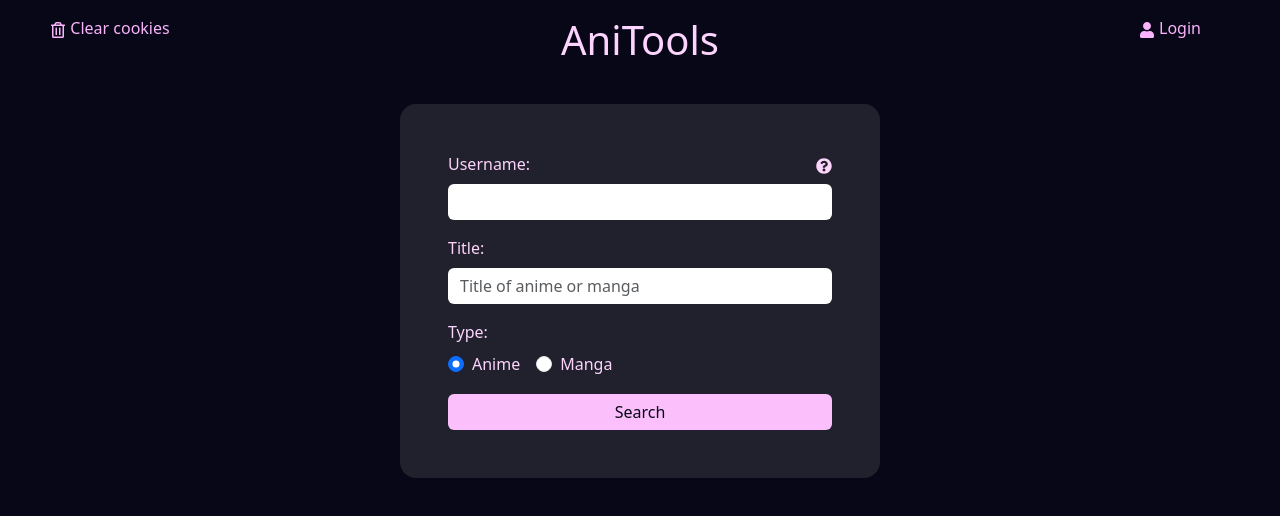
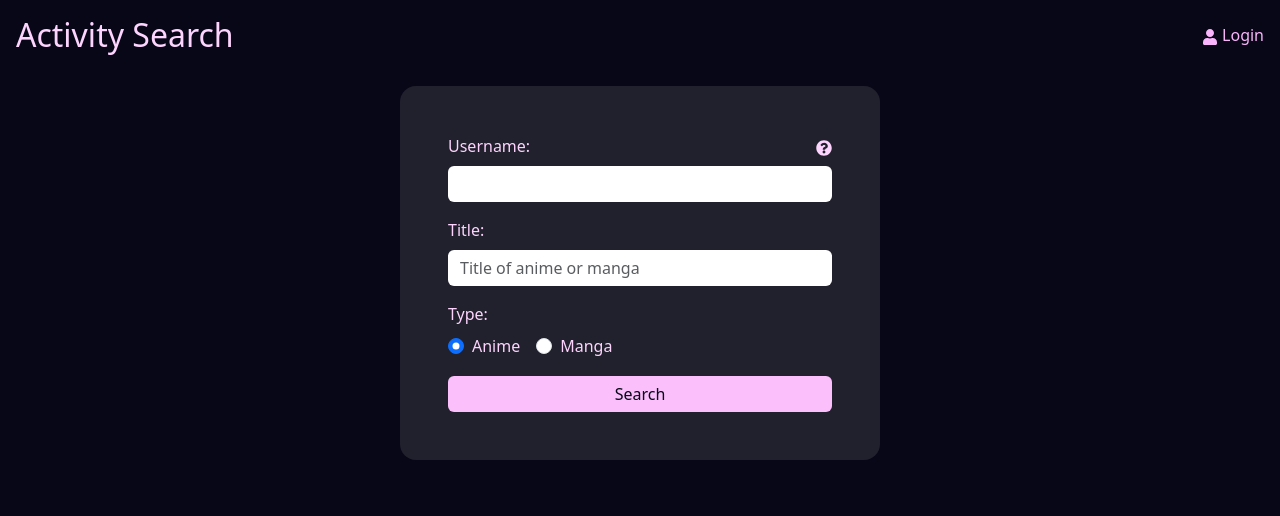
Before and after one commit to Randydator/ani-tools, a React (Vite) app: page /ActivitySearch in a window 1280 px wide. Shown: the top 516 px of the page. Built offline with nearby package versions, Linux system fonts and the light colour scheme.

Commit message:
look good

```diff
--- a/src/components/Header/Header.tsx
+++ b/src/components/Header/Header.tsx
@@ -1,8 +1,8 @@
 import './header.css';
-import { useState, useEffect } from 'react';
-import { Container, Button, Row, Col, Image } from 'react-bootstrap';
-import { FaUser, FaRegTrashAlt } from 'react-icons/fa';
-import { Link, Outlet } from 'react-router-dom';
+import { useState, useEffect, useRef } from 'react';
+import { Container, Button, Row, Col, Image, Dropdown } from 'react-bootstrap';
+import { FaUser } from 'react-icons/fa';
+import { Link, Outlet, useLocation } from 'react-router-dom';
 import { login } from './authenticate';
 import Cookies from 'js-cookie';
 import { UserContext, User } from './UserContext';
@@ -20,6 +20,10 @@ function Header() {
     };
     // initialize as empty User, then runs useEffect again when cookie is there to set user
     const [user, setUser] = useState(emptyUser);
+    const location = useLocation();
+    const [title, setTitle] = useState('AniTools');
+    const [showDropdown, setShowDropdown] = useState(false);
+    const hideTimeoutRef = useRef<number | null>(null);
 
     // Setting a cookie is asynchronous, so after the redirect, the cookie isn't set yet.
     // useEffect here runs once after the component is mounted. By that time the cookie is set.
@@ -45,6 +49,27 @@ function Header() {
         fetchData();
     }, []);
 
+    useEffect(() => {
+        const pathname = location.pathname || '/';
+        const getTitleFromPath = (p: string) => {
+            if (p === '/' || p === '') return 'AniTools';
+            if (p.startsWith('/AniLike')) return 'AniLike';
+            if (p.startsWith('/ActivitySearch')) return 'Activity Search';
+            if (p.startsWith('/OauthCallback') || p.startsWith('/oauthCallback')) return 'Callback';
+            return 'AniTools';
+        }
+        setTitle(getTitleFromPath(pathname));
+    }, [location]);
+
+    useEffect(() => {
+        return () => {
+            if (hideTimeoutRef.current) {
+                clearTimeout(hideTimeoutRef.current);
+                hideTimeoutRef.current = null;
+            }
+        };
+    }, []);
+
     function clearCookies() {
         Object.keys(Cookies.get()).forEach(cookieName => {
             Cookies.remove(cookieName);
@@ -54,35 +79,67 @@ function Header() {
 
     return <>
         <Container fluid className='header'>
-            <Row className="justify-content-md-center">
-                <Col xs={2}>
-                    <div className="d-flex justify-content-center">
-                        <Button variant="link" className="p-0 border-0 text-decoration-none login" onClick={clearCookies}>
-                            <FaRegTrashAlt className="me-1" />
-                            Clear cookies
-                        </Button>
+            <div className="header-flex">
+                <div className="brand">
+                    <Link to={"/"} className='text-decoration-none'>
+                        <h1 className='text'>{title}</h1>
+                    </Link>
                 </div>
-                </Col>
-                <Col xs={8}>
-                    <Link to={"/"} className='text-decoration-none'>
-                        <h1 className='text'>AniTools</h1>
-                    </Link>
-                </Col>
-                <Col xs={2}>
-                    <div className="d-flex justify-content-center">
-                        {user.username === undefined ?
+
+                <div className="actions d-flex align-items-center">
+                    {user.username === undefined ? (
                         <Button variant="link" className="p-0 border-0 text-decoration-none login" onClick={login}>
                             <FaUser className="me-1" />
                             Login
                         </Button>
-                            :
-                            <a href={user.siteUrl} target="_blank" rel="noopener noreferrer" className="d-flex align-items-center">
+                    ) : (
+                        // hoverable dropdown: we control show state so it opens on hover and stays open
+                        <div
+                            onMouseEnter={() => {
+                                if (hideTimeoutRef.current) {
+                                    clearTimeout(hideTimeoutRef.current);
+                                    hideTimeoutRef.current = null;
+                                }
+                                setShowDropdown(true);
+                            }}
+                            onMouseLeave={() => {
+                                if (hideTimeoutRef.current) clearTimeout(hideTimeoutRef.current);
+                                hideTimeoutRef.current = window.setTimeout(() => {
+                                    setShowDropdown(false);
+                                    hideTimeoutRef.current = null;
+                                }, 250);
+                            }}
+                        >
+                            <Dropdown align="end" show={showDropdown} onToggle={(nextShow) => setShowDropdown(nextShow)}>
+                                <Dropdown.Toggle variant="link" className="p-0 border-0 avatar-toggle" id="avatar-dropdown" aria-haspopup="true" aria-expanded={showDropdown}>
+                                    {user.avatar.medium ? (
                                         <Image src={user.avatar.medium} alt="Avatar" roundedCircle className='avatar' />
-                            </a>
+                                    ) : (
+                                        <div className="avatar-fallback" aria-hidden="true"><FaUser /></div>
+                                    )}
+                                </Dropdown.Toggle>
+
+                                <Dropdown.Menu className="header-dropdown-menu" onMouseEnter={() => {
+                                    if (hideTimeoutRef.current) {
+                                        clearTimeout(hideTimeoutRef.current);
+                                        hideTimeoutRef.current = null;
                                     }
+                                    setShowDropdown(true);
+                                }} onMouseLeave={() => {
+                                    if (hideTimeoutRef.current) clearTimeout(hideTimeoutRef.current);
+                                    hideTimeoutRef.current = window.setTimeout(() => {
+                                        setShowDropdown(false);
+                                        hideTimeoutRef.current = null;
+                                    }, 250);
+                                }}>
+                                    <Dropdown.Item href={user.siteUrl} target="_blank" rel="noopener noreferrer">Profile</Dropdown.Item>
+                                    <Dropdown.Item onClick={clearCookies}>Logout</Dropdown.Item>
+                                </Dropdown.Menu>
+                            </Dropdown>
                         </div>
-                </Col>
-            </Row>
+                    )}
+                </div>
+            </div>
         </Container>
 
         <main>
--- a/src/components/Header/header.css
+++ b/src/components/Header/header.css
@@ -12,6 +12,74 @@
     color: var(--clr-primary-a20);
 }
 
+.header-flex {
+    display: flex;
+    align-items: center;
+    justify-content: space-between;
+    gap: 1rem;
+}
+
+.brand h1 {
+    margin: 0;
+    font-size: 2rem;
+}
+
+.actions {
+    display: flex;
+    align-items: center;
+}
+
 .avatar {
     height: 3.5rem;
+    width: 3.5rem;
+    object-fit: cover;
 }
+
+.avatar-fallback {
+    display: inline-flex;
+    align-items: center;
+    justify-content: center;
+    height: 3.5rem;
+    width: 3.5rem;
+    border-radius: 50%;
+    background: var(--clr-primary-a20, #6c757d);
+    color: white;
+}
+
+/* smaller screens */
+@media (max-width: 576px) {
+    .brand h1 { font-size: 1.3rem; }
+    .avatar, .avatar-fallback { height: 2.4rem; width: 2.4rem; }
+}
+
+/* Themed dropdown menu */
+.header-dropdown-menu {
+    background: var(--clr-surface-a10);
+    border: none;
+    padding: 0.25rem 0;
+    box-shadow: 0 0.5rem 1rem rgba(0,0,0,0.35);
+}
+
+.header-dropdown-menu .dropdown-item {
+    color: var(--clr-primary-a50);
+    background: transparent;
+}
+
+/* hover/active state matches card hover tonal surface and primary accent */
+.header-dropdown-menu .dropdown-item:hover,
+.header-dropdown-menu .dropdown-item:focus,
+.header-dropdown-menu .dropdown-item.active {
+    background: var(--clr-surface-tonal-a10);
+    color: var(--clr-primary-a30);
+}
+
+/* make toggle (avatar) not show default focus ring removal from bootstrap but keep visible outline */
+.avatar-toggle {
+    display: inline-flex;
+    align-items: center;
+}
+
+.avatar-toggle:focus {
+    outline: 2px solid rgba(255,255,255,0.12);
+    outline-offset: 2px;
+}
```
Lines whose indentation alone changed are shown as unchanged.
